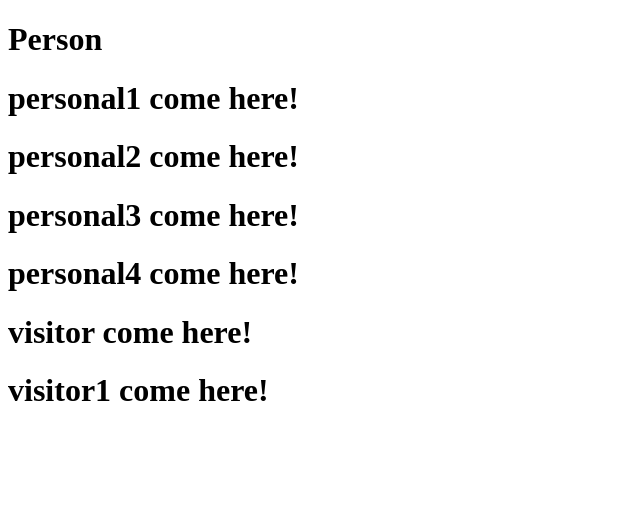
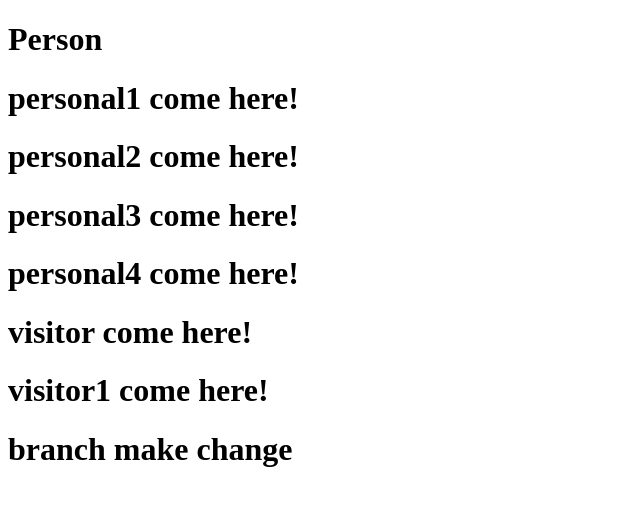
Before and after one commit to isbinge/node_practice, a website: page src/personal.html in a window 1280 px wide. Shown: the whole page, without its empty margins (0-640 px from the left). Drawn offline with Linux system fonts and the light colour scheme.

Commit message:
feat(profile): banch make change

```diff
--- a/src/personal.html
+++ b/src/personal.html
@@ -14,6 +14,7 @@
       <h1>personal4 come here!</h1>
       <h1>visitor come here!</h1>
       <h1>visitor1 come here!</h1>
+      <h1>branch make change</h1>
     </div>
   </body>
 </html>
```
